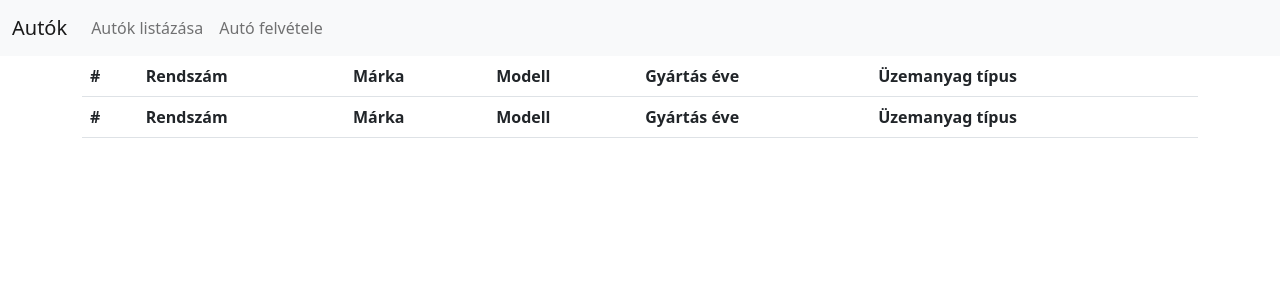
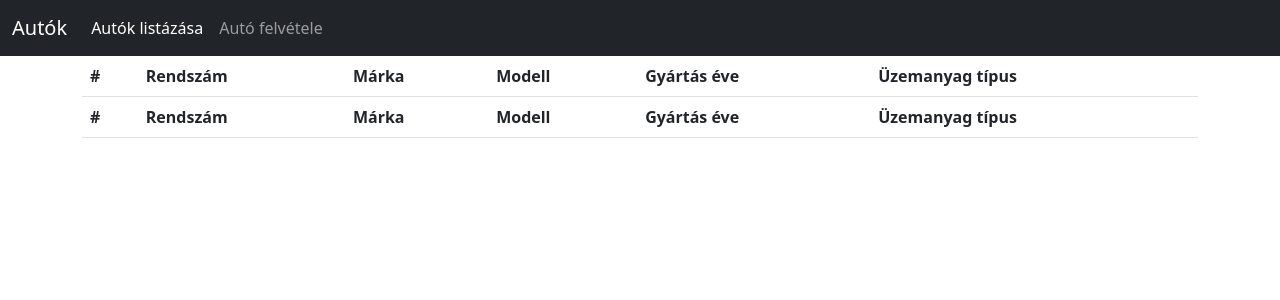
Before and after one commit to darkbeast0106/2022_09_27_autok, a PHP site: page /index.php?oldal=listaz in a window 1280 px wide. Shown: the top 300 px of the page. Run offline with PHP 8.4, Linux system fonts and the light colour scheme; lists and menus that the app fills with data are empty.

Commit message:
- Fekete navbar - Aktív oldal megkapja az active osztályt

```diff
--- a/index.php
+++ b/index.php
@@ -11,7 +11,7 @@
 </head>
 
 <body>
-    <nav class="navbar navbar-expand-lg bg-light">
+    <nav class="navbar navbar-expand-lg navbar-dark bg-dark">
         <div class="container-fluid">
             <a class="navbar-brand" href="index.php">Autók</a>
             <button class="navbar-toggler" type="button" data-bs-toggle="collapse" data-bs-target="#navbarNav" aria-controls="navbarNav" aria-expanded="false" aria-label="Toggle navigation">
@@ -20,10 +20,10 @@
             <div class="collapse navbar-collapse" id="navbarNav">
                 <ul class="navbar-nav">
                     <li class="nav-item">
-                        <a class="nav-link" aria-current="page" href="index.php?oldal=listaz">Autók listázása</a>
+                        <a id="nav_listaz" class="nav-link" aria-current="page" href="index.php?oldal=listaz">Autók listázása</a>
                     </li>
                     <li class="nav-item">
-                        <a class="nav-link" href="index.php?oldal=felvetel">Autó felvétele</a>
+                        <a id="nav_felvetel" class="nav-link" href="index.php?oldal=felvetel">Autó felvétele</a>
                     </li>
                 </ul>
             </div>
@@ -44,6 +44,17 @@
         }
         ?>
     </main>
+
+    <script>
+        const oldal = "<?php echo isset($_GET['oldal']) ? $_GET['oldal'] : "" ?>";
+        if (oldal.length > 0) {
+            const navLink = document.getElementById('nav_' + oldal);
+            navLink.classList.add('active');
+        } else {
+            const navLink = document.getElementById('nav_listaz');
+            navLink.classList.add('active');
+        }
+    </script>
 </body>
 
 </html>
```
